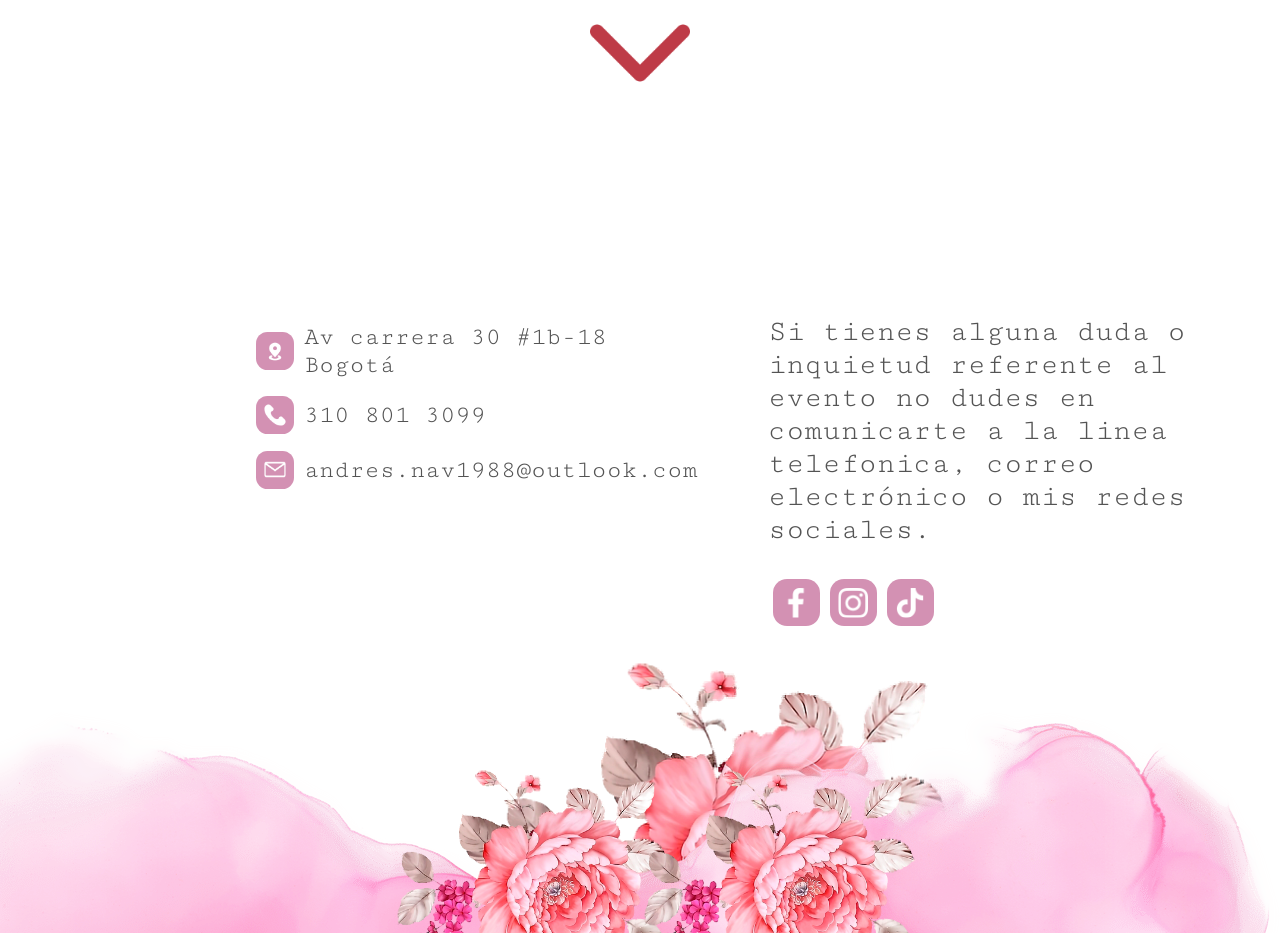
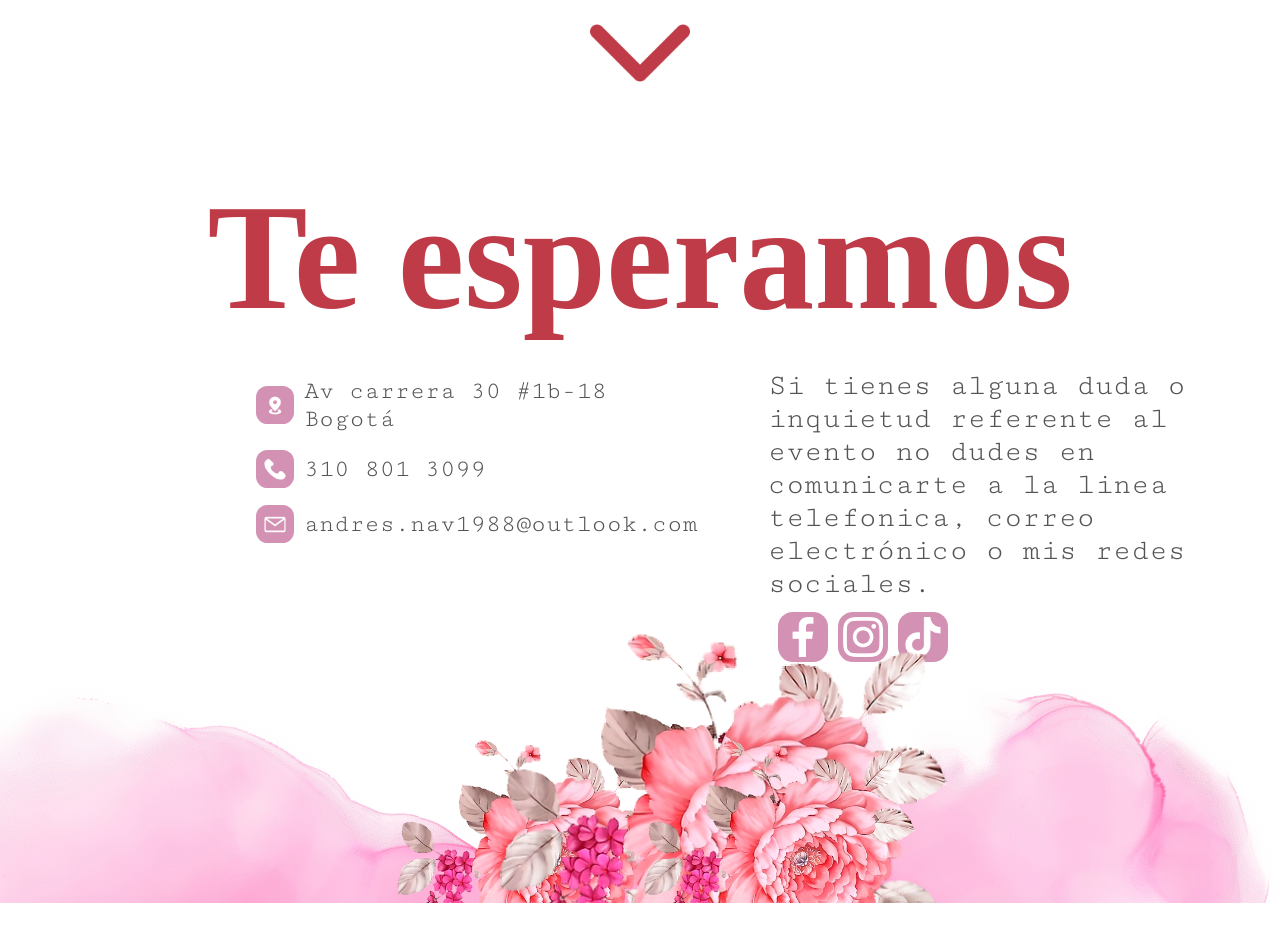
Before and after one commit to jnrp20/invitacionAlisonFiesta, a plain HTML site: page index.html in a window 1280 px wide. Shown: the part 1540-2473 px from the top of the page. After the commit the page ends 2443 px from the top, so only its background shows below. Drawn offline with nearby package versions, Linux system fonts and the light colour scheme; a web font is replaced by a local one.

Commit message:
arreglo bugs redes

```diff
--- a/index.css
+++ b/index.css
@@ -26,7 +26,11 @@ p {
   color: #545454;
   font-size: 30px;
 }
-
+a {
+  margin: 0;
+  padding: 0;
+  text-decoration: none; /* Esto elimina el subrayado predeterminado de los enlaces */
+}
 @font-face {
   font-family: "Glacialindiference";
   src: url(/fonts/GlacialIndifference-Regular.otf);
@@ -77,7 +81,7 @@ p {
   transform: scaleX(-1);
 }
 #florgrande {
-  z-index: -1;
+
   width: 480px;
   position: absolute;
   top: -300px;
@@ -227,21 +231,30 @@ box-shadow: -1px 0px 20px 3px rgba(0,0,0,0.75);
   height: 100%;
   object-fit: cover;
 }
+.titulo{
+  margin-top: 5%;
+  text-align: center;
+  width: 100%;
+  height: auto;
+}
+.titulo h1{
+  font-size: 150px;
+}
 
 .footerPag{
   display: flex;
  position: relative;
 
   width: 100%;
-  height: 100vh;
+  height: 70vh;
 
-  z-index: -1;
+  z-index: 2;
   overflow-y: hidden;
 }
 
 .info-foot{
   width: 100%;
-  margin-top: 10%;
+  margin-top: 2%;
   display: flex;
   flex-direction: column;
   align-items: center;
@@ -257,11 +270,7 @@ box-shadow: -1px 0px 20px 3px rgba(0,0,0,0.75);
 
   padding: 0 7%;
 }
-.info-foot h2{
-  color: rgb(63, 63, 63);
-  margin-bottom: 8%;
 
-}
 .logo-texto{
   display: flex;
   align-items: center;
@@ -286,16 +295,19 @@ box-shadow: -1px 0px 20px 3px rgba(0,0,0,0.75);
   justify-content: left;
 
   width: 100%;
-  height: 30px;
+
 }
 .redes img{
-margin: 8% 5px;
-padding: 2%;
+  width:40px;
+   height: 40px;
+margin: 20% 10px;
+padding: 8%;
   border-radius: 30%;
-  height: 100%;
+
   object-fit: contain;
   background-color: #d391b3;
 }
+
 
 
 
@@ -313,7 +325,7 @@ padding: 2%;
 #fondof2footer {
 
   position: absolute;
-  z-index: -1;
+z-index: -1;
   bottom: -490px;
   right: 0;
   transform: scaleX(-1);
@@ -321,7 +333,7 @@ padding: 2%;
 }
 #florgrandefooter {
   transform: rotate(180deg);
-  z-index: -1;
+
   width: 480px;
   position: absolute;
   bottom: -300px;
--- a/index.html
+++ b/index.html
@@ -1,6 +1,5 @@
 <!DOCTYPE html>
 <html lang="en">
-
   <head>
     <meta charset="UTF-8" />
     <meta name="viewport" content="width=device-width, initial-scale=1.0" />
@@ -9,7 +8,10 @@
     <link rel="stylesheet" href="./index.css" />
     <link rel="preconnect" href="https://fonts.googleapis.com" />
     <link rel="preconnect" href="https://fonts.gstatic.com" crossorigin />
-    <link href="https://fonts.googleapis.com/css2?family=Cutive+Mono&display=swap" rel="stylesheet" />
+    <link
+      href="https://fonts.googleapis.com/css2?family=Cutive+Mono&display=swap"
+      rel="stylesheet"
+    />
     <link href="https://unpkg.com/aos@2.3.1/dist/aos.css" rel="stylesheet" />
     <!-- logo pestaña superior -->
   </head>
@@ -52,10 +54,18 @@
       <section class="info" id="section2">
         <div class="fecha">
           <h1>Fecha</h1>
-                <h2 data-aos-anchor-placement="top-center" data-aos="flip-right" data-aos-duration="1500">
-                    DICIEMBRE | 01 | 2023
+          <h2
+            data-aos-anchor-placement="top-center"
+            data-aos="flip-right"
+            data-aos-duration="1500"
+          >
+            DICIEMBRE | 01 | 2023 | 7:00 PM
           </h2>
-                <p data-aos-anchor-placement="top-center" data-aos="flip-right" data-aos-duration="1500">
+          <p
+            data-aos-anchor-placement="top-center"
+            data-aos="flip-right"
+            data-aos-duration="1500"
+          >
             click en las imagenes
           </p>
         </div>
@@ -70,7 +80,10 @@
             </div>
             <div class="logos-padre" data-aos="zoom-in" data-aos-delay="1500">
               <div class="logos">
-                            <a href="">
+                <a
+                  href="https://maps.app.goo.gl/WMmvrjTCCSpUgajF9"
+                  target="_blank"
+                >
                   <img src="./img/gps.png" alt="" />
                 </a>
               </div>
@@ -79,7 +92,7 @@
             </div>
             <div class="logos-padre" data-aos="zoom-in" data-aos-delay="2000">
               <div class="logos">
-                            <a href="">
+                <a href="https://forms.gle/S42CsD77pWWL2meUA" target="_blank">
                   <img src="./img/lista.png" alt="" />
                 </a>
               </div>
@@ -94,9 +107,11 @@
           </a>
         </div>
       </section>
-        <section class="footerPag" id="section3">
+      <div class="titulo" id="section3">
+        <h1>Te esperamos</h1>
+      </div>
+      <section class="footerPag">
         <div class="info-foot" id="derechaInfo">
-                <h2></h2>
           <div class="logo-texto">
             <img src="img/gps.png" alt="" />
 
@@ -116,15 +131,21 @@
           </div>
         </div>
         <div class="info-foot" id="izquierdaInfo">
-                <h2></h2>
           <p>
             Si tienes alguna duda o inquietud referente al evento no dudes en
             comunicarte a la linea telefonica, correo electrónico o mis redes
             sociales.
           </p>
           <div class="redes">
-                    <img src="./img/facebook.png" alt="" /><img src="./img/instagram.png" alt="" /><img
-                        src="./img/tiktok.png" alt="" />
+           <a href="https://www.facebook.com/profile.php?id=100070179948140&mibextid=ZbWKwL" target="_blank">
+             <img src="./img/facebook.png" alt="" />
+           </a>
+           <a href="https://instagram.com/alisonxx.c?igshid=OGQ5ZDc2ODk2ZA==" target="_blank">
+             <img src="./img/instagram.png"alt="" />
+           </a>
+            <a href="https://www.tiktok.com/@alisonxx_c?_t=8h29W4KjSNh&_r=1" target="_blank">
+              <img src="./img/tiktok.png" alt="" />
+            </a>
           </div>
         </div>
 
@@ -136,5 +157,4 @@
       </section>
     </div>
   </body>
-
 </html>
```
Lines whose indentation alone changed are shown as unchanged.
